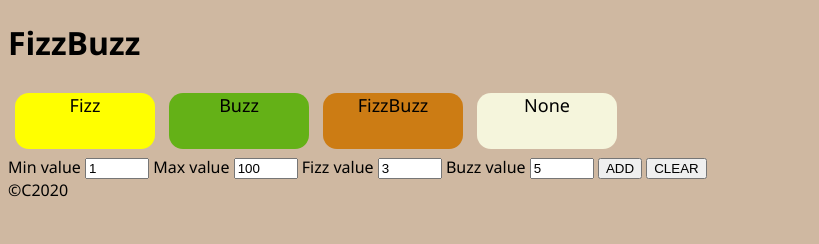
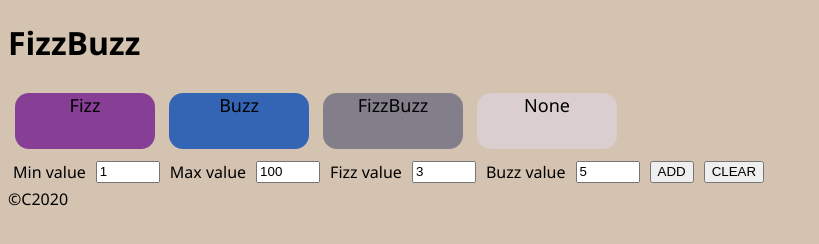
Before and after one commit to SarloteKumpina/HomeWork03, a plain HTML site: page index.html in a window 1280 px wide. Shown: the whole page, without its empty margins (0-819 px from the left). Drawn offline with Linux system fonts and the light colour scheme.

Commit message:
edited colors

```diff
--- a/index.html
+++ b/index.html
@@ -14,21 +14,21 @@
         FizzBuzz
         </h1>
         <div class = "container-h" id = "id-container-h" >
-            <div class="box yellow-bg">Fizz</div>
-            <div class="box green-bg">Buzz</div>
-            <div class="box orange-bg">FizzBuzz</div>
-            <div class="box beige-bg">None</div>
+            <div class="box fizz-bg">Fizz</div>
+            <div class="box buzz-bg">Buzz</div>
+            <div class="box fizzbuzz-bg">FizzBuzz</div>
+            <div class="box none-bg">None</div>
         </div>
     </header>
     <main>
           <div class = "container" id = "id-container" >
-            <lable>Min value</lable>
+            <lable class = "lable">Min value</lable>
             <input type="number" name="" id= "min-value" min="1" max="100" value="1">
-            <lable>Max value</lable>
+            <lable class = "lable">Max value</lable>
             <input type="number" name="" id= "max-value" min="1" max="100" value="100">
-            <lable>Fizz value</lable>
+            <lable class = "lable">Fizz value</lable>
             <input type="number" name="" id= "fizz-value" min="1" max="100" value="3">
-            <lable>Buzz value</lable>
+            <lable class = "lable">Buzz value</lable>
             <input type="number" name="" id= "buzz-value" min="1" max="100" value="5">
             <button class= "" id = "btn-generate">ADD</button>
             <button class= "" id = "btn-clear">CLEAR</button>
--- a/javscript.js
+++ b/javscript.js
@@ -50,17 +50,17 @@ function addElements() {
         const id = "box-id-" + i;
         const classList = ["box"];
         if (i % fizzNum === 0 && i % buzzNum === 0 ) {
-            classList.push("orange-bg");
+            classList.push("fizzbuzz-bg");
             addElement(innerCont, "div", id, classList, "FizzBuzz  " + i);
         }else if (i % fizzNum === 0) {
-            classList.push("yellow-bg");
-            addElement(innerCont, "div", id, classList, "Fizz" + i);
+            classList.push("fizz-bg");
+            addElement(innerCont, "div", id, classList, "Fizz  " + i);
         }else if (i % buzzNum === 0) {
-            classList.push("green-bg");
-            addElement(innerCont, "div", id, classList, "Buzz" + i);
+            classList.push("buzz-bg");
+            addElement(innerCont, "div", id, classList, "Buzz  " + i);
         }else {
-            classList.push("beige-bg");
-            addElement(innerCont, "div", id, classList, " " + i);
+            classList.push("none-bg");
+            addElement(innerCont, "div", id, classList, + i);
         }
     }
 }
--- a/style.css
+++ b/style.css
@@ -11,32 +11,49 @@
     box-shadow: 3px 3px 2px 0px grey;
 }
 
-.yellow-bg {
-    background-color: yellow;
+.fizz-bg {
+    background-color: rgb(134, 63, 148);
 }
 
-.green-bg {
-    background-color: rgb(100, 177, 23);
+.buzz-bg {
+    background-color: rgb(51, 101, 180);
 }
 
-.orange-bg {
-    background-color: rgb(204, 124, 20);
+.fizzbuzz-bg {
+    background-color: rgb(131, 127, 138);
 }
 
-.beige-bg {
-    background-color: beige;
+.none-bg {
+    background-color: rgb(218, 206, 206);
 }
 
 body {
-    background-color: rgb(207, 184, 161);
+    background-color: rgb(212, 195, 177);
     font-family: 'Segoe UI', Tahoma, Geneva, Verdana, sans-serif;
 }
+.container-h {
+    display: flex;
+    flex-wrap: wrap;
+}
+
+.container {
+    display: flex;
+    flex-wrap: wrap;
+}
+
 .inner-cont {
     display: flex;
     flex-wrap: wrap;
 }
 
-.container-h {
-    display: flex;
-    flex-wrap: wrap;
+.lable {
+    margin: 5px;
 }
+
+input {
+    margin: 5px;
+}
+
+button {
+    margin: 5px;
+}
```
